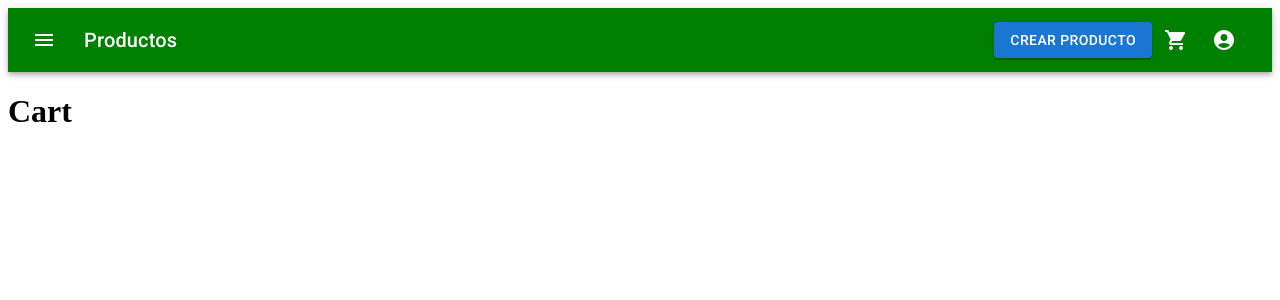
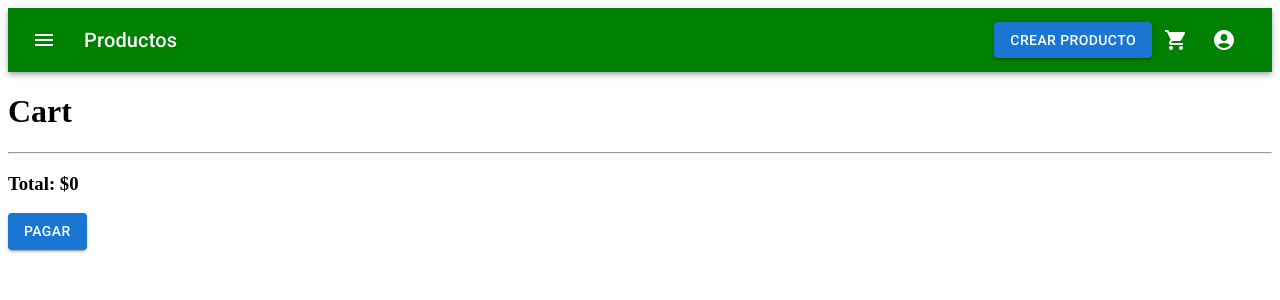
Before and after one commit to JhanU1/marketplace, a React (Create React App) app: page /cart in a window 1280 px wide. Shown: the top 300 px of the page. Built offline with nearby package versions, Linux system fonts and the light colour scheme; sample sign-in values are in the browser's storage.

Commit message:
cart finished

```diff
--- a/src/components/Cart/Cart.jsx
+++ b/src/components/Cart/Cart.jsx
@@ -2,24 +2,41 @@ import { getCurrentUser } from '../../utils/auth';
 import { getCart } from '../../utils/carts';
 import { getProductById } from '../../utils/products';
 import Navbar from '../Navbar';
+import { ProductCard } from "../ProductCard/ProductCard";
+import { Button } from '@mui/material';
+
 export default function Cart() {
   const user = getCurrentUser();
   const cart = getCart(user.id);
-  const products = cart.products.map(productCart => ({...productCart, ...getProductById(productCart.id)}));
+  const products = cart.products.map(productCart => ({...getProductById(productCart.id), ...productCart}));
+  const cartTotal = products.reduce(
+    (total, product) => total + product.price * product.quantity,
+    0
+  );
 
 
   return (
     <div>
       <Navbar />
       <h1>Cart</h1>
+      <hr />
       <div>
         {products.map(item => (
           <div key={item.id}>
-            <p>{item.name}</p>
-            <p>{item.price}</p>
+            <ProductCard {...item} showAddToCart={false} showOwner={false} />
+            <hr />
           </div>
         ))}
       </div>
+      {/* show total */}
+      <h3>Total: ${cartTotal}</h3>
+      <Button
+        variant="contained"
+        color="primary"
+        onClick={() => alert('Pago realizado')}
+      >
+        Pagar
+      </Button>
     </div>
   );
 }
--- a/src/components/ProductCard/ProductCard.jsx
+++ b/src/components/ProductCard/ProductCard.jsx
@@ -21,20 +21,22 @@ export function ProductCard({
   description,
   price,
   quantity,
+  showAddToCart = true,
+  showOwner = true,
 }) {
   const nameOfUser = getUserById(userId)?.name;
 
   return (
     <Card sx={{ maxWidth: 345, height: 1 }}>
       <Link to={"/products/" + id}>
-        <CardHeader
+        {showOwner && <CardHeader
           avatar={
             <Avatar sx={{ bgcolor: red[500] }} aria-label="recipe">
               {nameOfUser?.charAt(0).toUpperCase()}
             </Avatar>
           }
           title={nameOfUser}
-        />
+        />}
         <CardMedia component="img" image={image} alt="Paella dish" />
       </Link>
       <CardContent>
@@ -47,15 +49,15 @@ export function ProductCard({
         <Typography variant="body2" sx={{ mt: 3 }}>
           Precio: ${price}
         </Typography>
-        <Typography variant="body2">Cantidad disponible: {quantity}</Typography>
+        <Typography variant="body2">Cantidad: {quantity}</Typography>
       </CardContent>
       <CardActions disableSpacing>
-        <IconButton
+        {showAddToCart && <IconButton
           aria-label="Agregar al carrito"
           onClick={() => addProductToCart(getCurrentUser().id, +id)}
         >
           <CartIcon />
-        </IconButton>
+        </IconButton>}
       </CardActions>
     </Card>
   );
```
